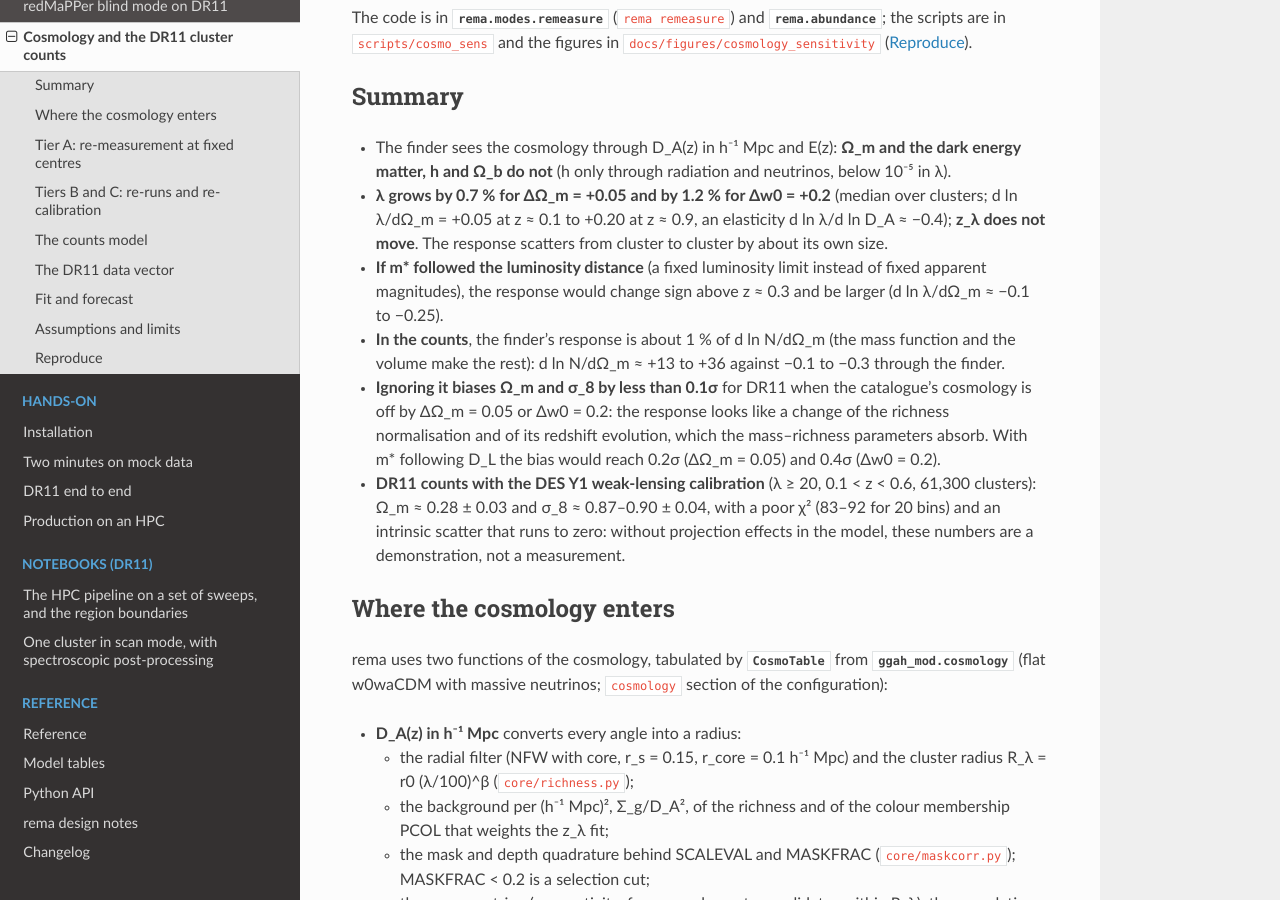
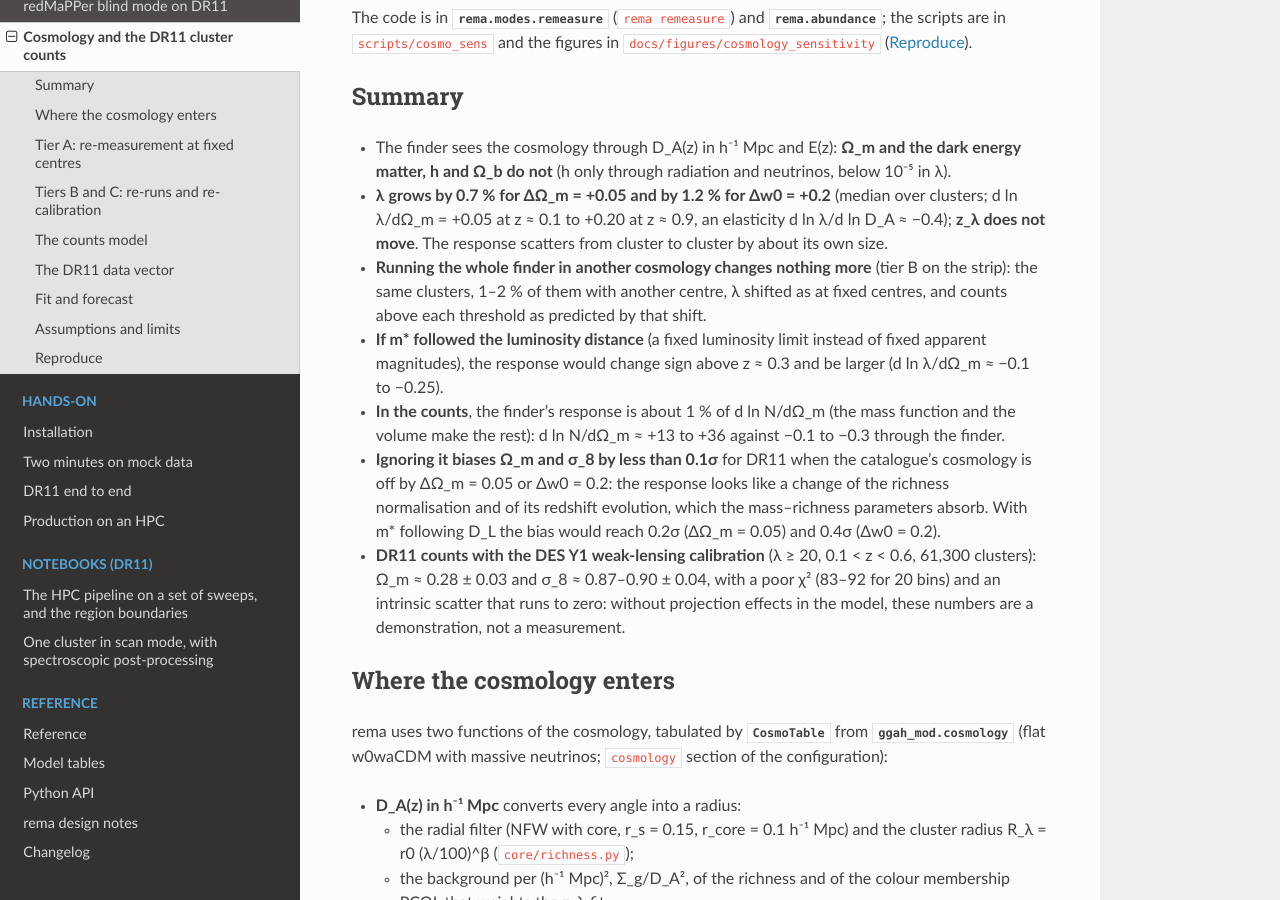
Before and after one commit to JohanComparat/rema-jax, a Sphinx documentation site: the page built from docs/cosmology_sensitivity.rst, in a window 1280 px wide and 900 px high, scrolled down 466 px. Built offline with Sphinx 7.4.7 and the Read the Docs theme 3.1.0, drawn with Linux system fonts in a browser that asks for light colours; pages that are not in the unit, such as notebooks, are missing from menus.

Commit message:
Cosmology sensitivity docs: tier B in the summary

```diff
--- a/docs/cosmology_sensitivity.rst
+++ b/docs/cosmology_sensitivity.rst
@@ -26,6 +26,9 @@ Summary
 - **λ grows by 0.7 % for ΔΩ_m = +0.05 and by 1.2 % for Δw0 = +0.2** (median over clusters;
   d ln λ/dΩ_m = +0.05 at z ≈ 0.1 to +0.20 at z ≈ 0.9, an elasticity d ln λ/d ln D_A ≈ −0.4);
   **z_λ does not move**. The response scatters from cluster to cluster by about its own size.
+- **Running the whole finder in another cosmology changes nothing more** (tier B on the strip):
+  the same clusters, 1–2 % of them with another centre, λ shifted as at fixed centres, and counts
+  above each threshold as predicted by that shift.
 - **If m* followed the luminosity distance** (a fixed luminosity limit instead of fixed
   apparent magnitudes), the response would change sign above z ≈ 0.3 and be larger
   (d ln λ/dΩ_m ≈ −0.1 to −0.25).
```
